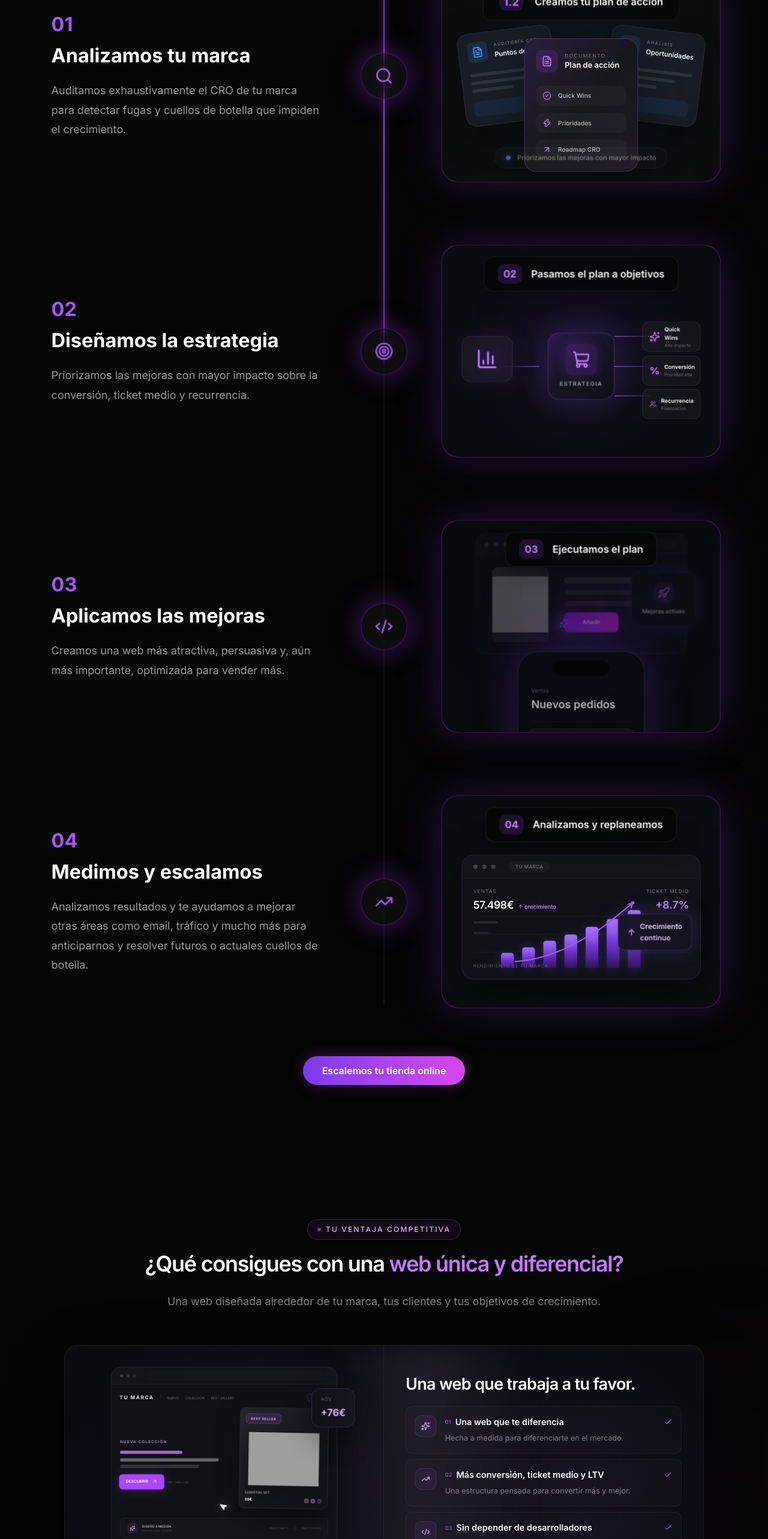
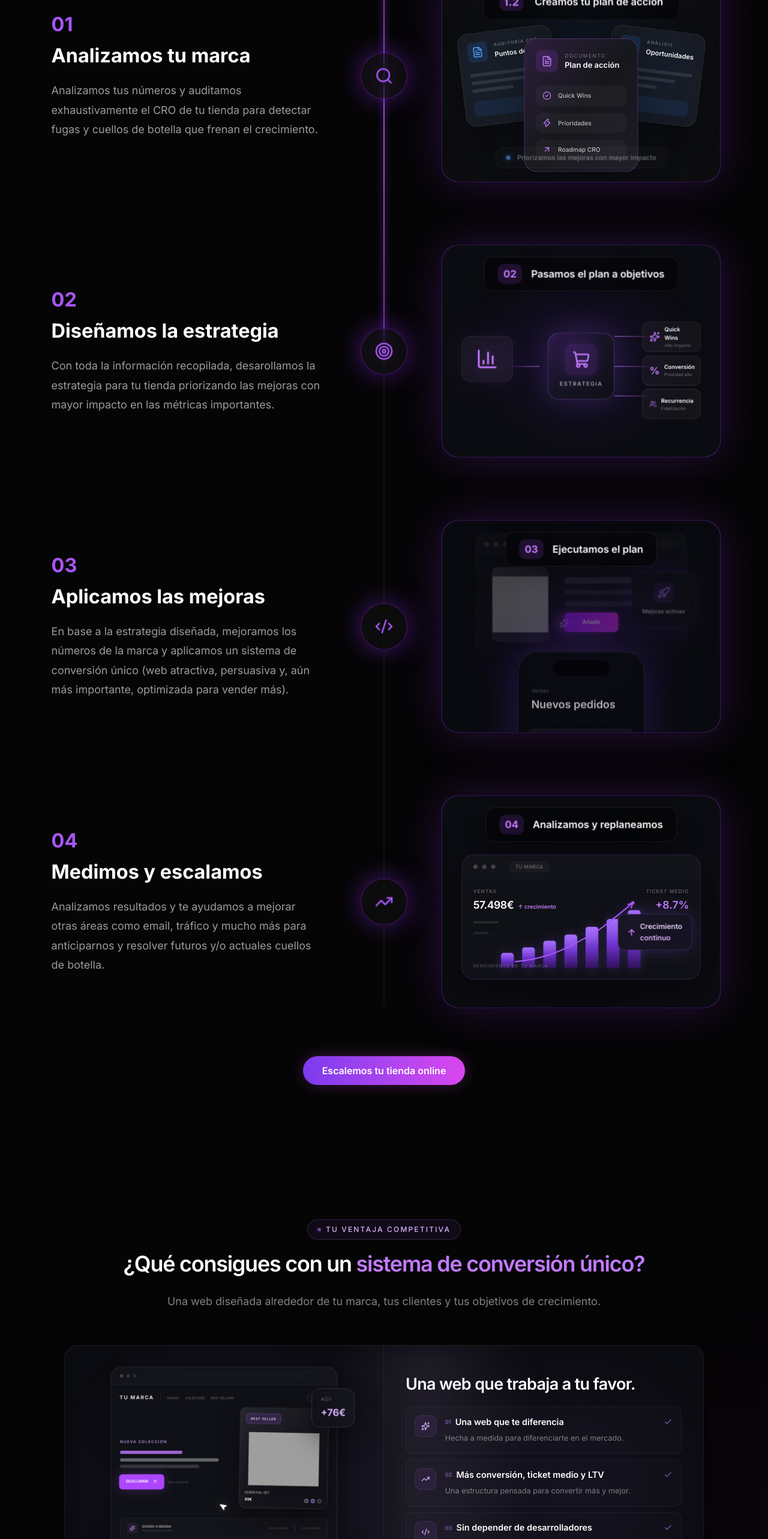
Before and after one commit to MaikelScalate/scalatelab, a Next.js app: page /pre-call in a window 1280 px wide. Shown: the part 3000-5566 px from the top of the page at 60% size. Built offline with nearby package versions, Linux system fonts and the light colour scheme; grey boxes are pictures that could not be loaded.

Commit message:
Mejorar diseño

```diff
--- a/app/components/sections/FAQSection.tsx
+++ b/app/components/sections/FAQSection.tsx
@@ -13,13 +13,13 @@ type FAQItem = {
 
 const faqItems: FAQItem[] = [
   {
-    question: "¿Os basáis en mejorar solo mi tienda Shopify?",
+    question: "¿Os basáis en mejorar solo el diseño de mi tienda Shopify?",
     answer:
-"No. Nuestro enfoque principal es optimizar tu tienda online, ya que da igual cuánto tráfico generes: si tu web no está preparada para convertir, estarás perdiendo dinero. Una vez optimizada, podemos trabajar otras áreas para seguir creciendo.",  },
+"No. Nuestro enfoque principal es optimizar tu tienda online, ya que da igual cuánto tráfico generes: si tus números internos y tu sistema de conversión no están preparados para convertir más y mejor, estarás perdiendo dinero. Una vez optimizado, podemos trabajar otras áreas para seguir creciendo.",  },
   {
     question: "¿Y si mi web ya está bien diseñada?",
     answer:
-      "Que una web se vea bien no significa que esté convirtiendo todo lo que podría. En Scalate, analizamos cómo interactúan los usuarios con tu tienda para potenciar lo que ya funciona y mejorar lo que frena mejores resultados.",
+      "Que una web se vea bien no significa que esté convirtiendo todo lo que podría. Además en Scalate, no solo hacemos webs, sino que diseñamos a medida sistemas de conversión únicos para las tiendas con las que colaboramos que les permiten ganar mucho más dinero con el mismo tráfico.",
   },
   {
     question: "¿Cómo sabéis qué mejorar en mi tienda?",
@@ -29,12 +29,12 @@ const faqItems: FAQItem[] = [
   {
     question: "¿Qué hacéis exactamente para analizarla?",
     answer:
-      "Realizamos un análisis exhaustivo de tu E-commerce mediante diversas plataformas (Shopify, GA4, GSC, Clarity y más) para detectar fricciones, cuellos de botella y oportunidades de mejora. Una vez realizada la auditoría, te presentamos un plan de acción claro y detallado para optimizar tu tienda.",
+      "Realizamos un análisis exhaustivo de tu E-commerce viendo los números internos y haciendo una auditoría CRO mediante diversas plataformas, con el objetivo de detectar fricciones, cuellos de botella y oportunidades de mejora. Una vez realizado, te presentamos un plan de acción claro y detallado para optimizar tu tienda.",
   },
   {
     question: "¿Qué métricas mejoráis en mi E-commerce?",
     answer:
-      "Trabajamos principalmente sobre métricas relacionadas con el crecimiento y la rentabilidad de tu marca, como son la tasa de conversión, el ticket medio y la recurrencia. Dependiendo de cada marca, también podemos identificar otras métricas relevantes.",
+      "Trabajamos principalmente sobre métricas relacionadas con el crecimiento y la rentabilidad de tu marca, como son la tasa de conversión, el ticket medio y la recurrencia. Dependiendo de cada marca, identificamos sus métricas relevantes a mejorar y actuamos sobre ellas.",
   },
   {
     question: "¿Dependeré de desarrolladores o deberé modificar código?",
@@ -49,7 +49,7 @@ const faqItems: FAQItem[] = [
 {
     question: "¿Cómo es trabajar con vosotros?",
     answer:
-"Trabajamos de forma cercana, con comunicación directa y constante. Analizamos tu marca, aportamos recomendaciones estratégicas y te acompañamos en cada mejora para hacer crecer tu E-commerce.",
+"Trabajamos de forma cercana, con comunicación directa y constante. Analizamos tu marca, aportamos recomendaciones estratégicas y te acompañamos en cada mejora para hacer crecer tu E-commerce. Tu crecimiento es nuestro objetivo principal.",
   },
 ];
 
--- a/app/components/sections/UniqueWebSection.tsx
+++ b/app/components/sections/UniqueWebSection.tsx
@@ -207,9 +207,9 @@ export default function UniqueWebSection() {
     lg:text-4xl
   "
 >
-  ¿Qué consigues con una{" "}
+  ¿Qué consigues con un{" "}
   <span className="text-purple-400">
-    web única y diferencial?
+    sistema de conversión único?
   </span>
 </h2>
 
--- a/app/components/ui/TimelineData.tsx
+++ b/app/components/ui/TimelineData.tsx
@@ -11,7 +11,7 @@ export const timeline = [
     icon: Search,
     title: "Analizamos tu marca",
     text:
-      "Auditamos exhaustivamente el CRO de tu marca para detectar fugas y cuellos de botella que impiden el crecimiento.",
+      "Analizamos tus números y auditamos exhaustivamente el CRO de tu tienda para detectar fugas y cuellos de botella que frenan el crecimiento.",
     animation: "/animations/analysis.mp4",
   },
   {
@@ -19,7 +19,7 @@ export const timeline = [
     icon: Target,
     title: "Diseñamos la estrategia",
     text:
-      "Priorizamos las mejoras con mayor impacto sobre la conversión, ticket medio y recurrencia.",
+      "Con toda la información recopilada, desarollamos la estrategia para tu tienda priorizando las mejoras con mayor impacto en las métricas importantes.",
     animation: "/animations/strategy.mp4",
   },
   {
@@ -27,7 +27,7 @@ export const timeline = [
     icon: Code2,
     title: "Aplicamos las mejoras",
     text:
-      "Creamos una web más atractiva, persuasiva y, aún más importante, optimizada para vender más.",
+      "En base a la estrategia diseñada, mejoramos los números de la marca y aplicamos un sistema de conversión único (web atractiva, persuasiva y, aún más importante, optimizada para vender más).",
     animation: "/animations/build.mp4",
   },
   {
@@ -35,7 +35,7 @@ export const timeline = [
     icon: TrendingUp,
     title: "Medimos y escalamos",
     text:
-      "Analizamos resultados y te ayudamos a mejorar otras áreas como email, tráfico y mucho más para anticiparnos y resolver futuros o actuales cuellos de botella.",
+      "Analizamos resultados y te ayudamos a mejorar otras áreas como email, tráfico y mucho más para anticiparnos y resolver futuros y/o actuales cuellos de botella.",
     animation: "/animations/growth.mp4",
   },
 ];
```
